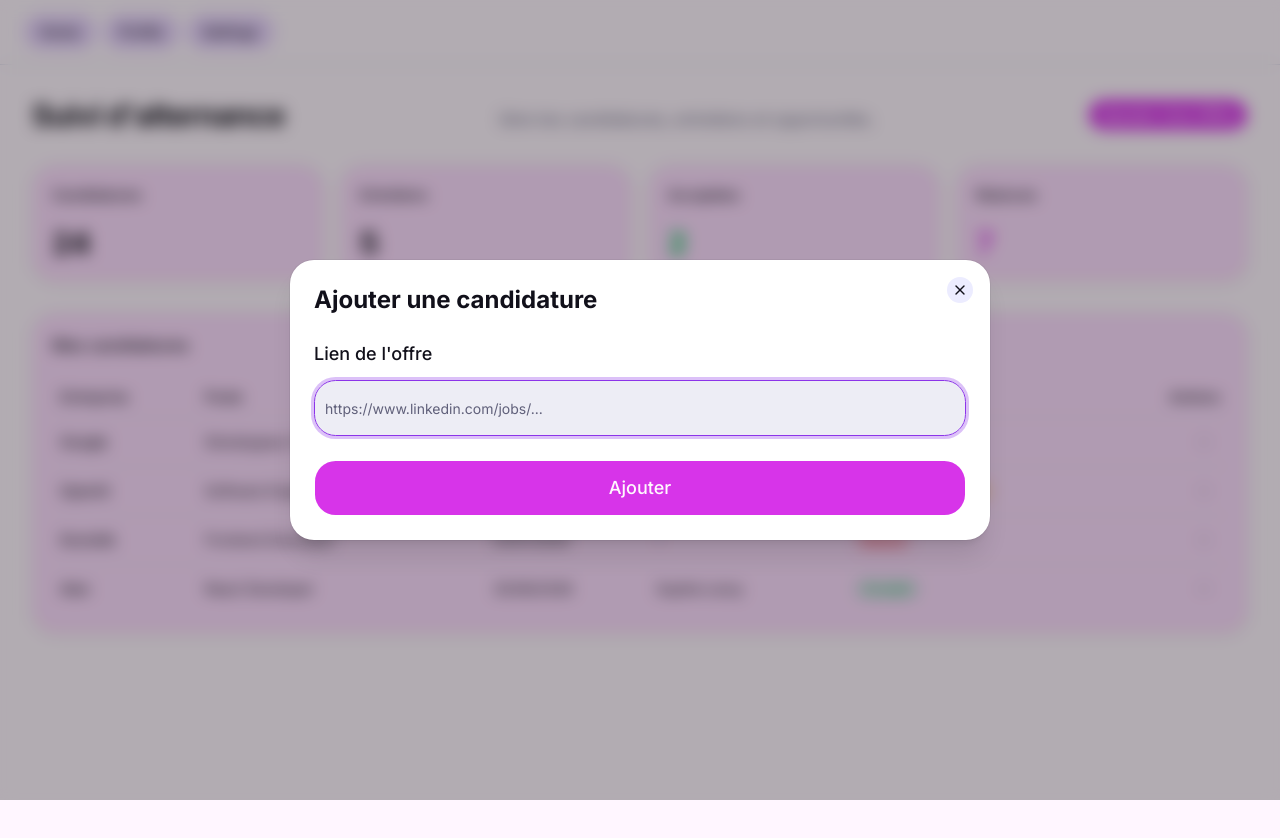
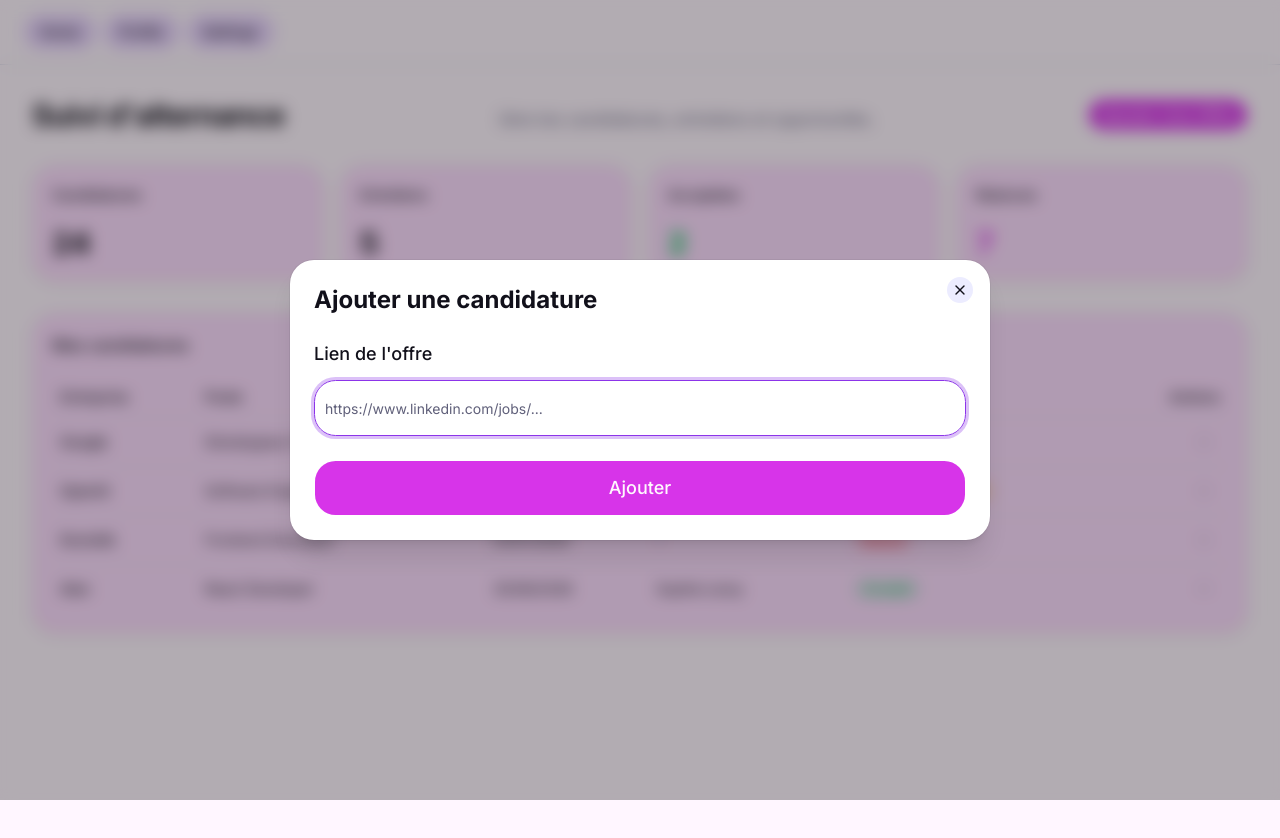
Before and after one commit to TryaNever/job-pilot-local, a Next.js app in the folder frontend/: page / in a window 1280 px wide. Both pictures are taken after a click on the button "Ajouter Une Offre". Shown: the top 838 px of the page. Built offline with nearby package versions, Linux system fonts and the light colour scheme.

Commit message:
fix(style): updated input color

```diff
--- a/frontend/src/app/globals.css
+++ b/frontend/src/app/globals.css
@@ -82,7 +82,7 @@
 
   /* Bordures */
   --border: oklch(0.90 0.02 285);
-  --input: oklch(0.90 0.02 285);
+  --input: oklch(100% 0.00011 271.152);
 
   /* Focus */
   --ring: oklch(0.55 0.25 300);
@@ -134,7 +134,7 @@
 
   /* Zones discrètes */
   --muted: oklch(0.22 0.04 285);
-  --muted-foreground: oklch(0.70 0.04 285);
+  --muted-foreground: oklch(72.197% 0.04681 330.709);
 
   /* Hover / accent */
   --accent: oklch(0.28 0.08 300);
```
